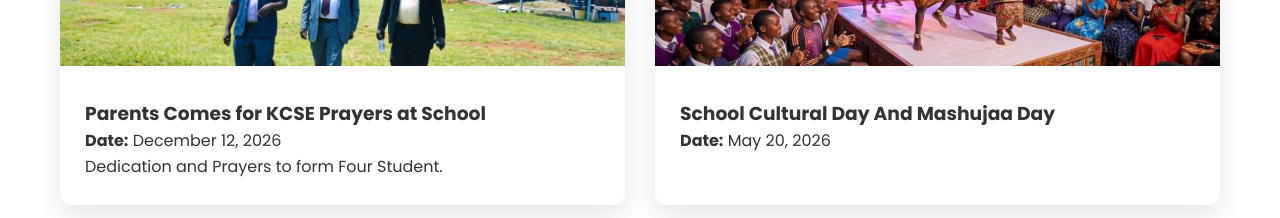
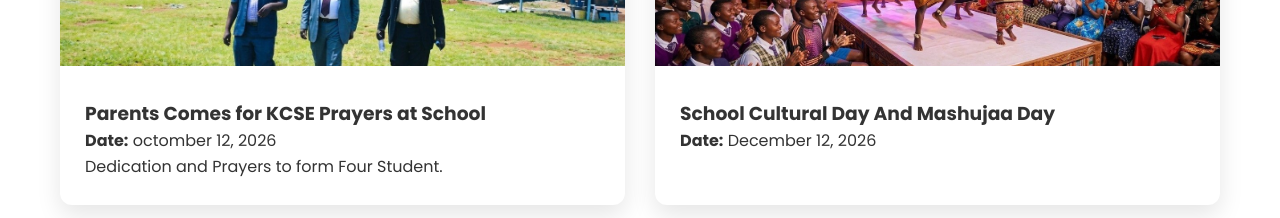
Before and after one commit to mulingec71/nduru-girls-high-school, a plain HTML site: page index.html in a window 1280 px wide. Shown: the part 2900-3118 px from the top of the page. Drawn offline with Linux system fonts and the light colour scheme.

Commit message:
Update index.html

```diff
--- a/index.html
+++ b/index.html
@@ -370,7 +370,7 @@
                 <img src="btm1.jpg" alt="Nduru high school">
                 <div class="card-content">
                     <h3>Parents Comes for KCSE Prayers at School</h3>
-                    <p><strong>Date:</strong> December 12, 2026</p>
+                    <p><strong>Date:</strong> octomber 12, 2026</p>
                     <p>Dedication and Prayers to form Four Student.</p>
                 </div>
             </div>
@@ -378,7 +378,7 @@
                  <img src="gala.jpg" alt="Nduru high school">
                 <div class="card-content">
                     <h3>School Cultural Day And Mashujaa Day</h3>
-                    <p><strong>Date:</strong> May 20, 2026</p>
+                    <p><strong>Date:</strong> December 12, 2026</p>
                 </div>
             </div>
         </div>
```
